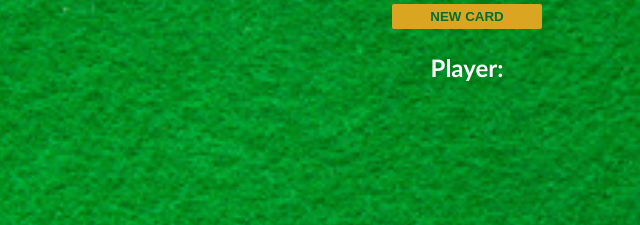
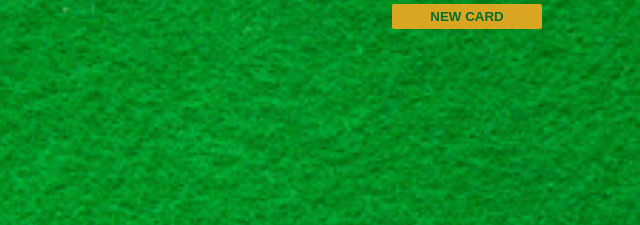
Before and after one commit to kathyhwang2024/blackjack-game, a plain HTML site: page index.html in a window 1280 px wide. Shown: the part 260-485 px from the top of the page, 173-813 px from the left. Drawn offline with Linux system fonts and the light colour scheme.

Commit message:
Update index.html

```diff
--- a/index.html
+++ b/index.html
@@ -11,7 +11,6 @@
             <button id="button-el" onclick="startGame()">START GAME</button>
             <p></p>
             <button id="button-el" onclick="newCard()">NEW CARD</button>
-            <h2 id="player-el">Player:</h2>
             <script src="index.js"></script>
         </body>
     </div>
```
